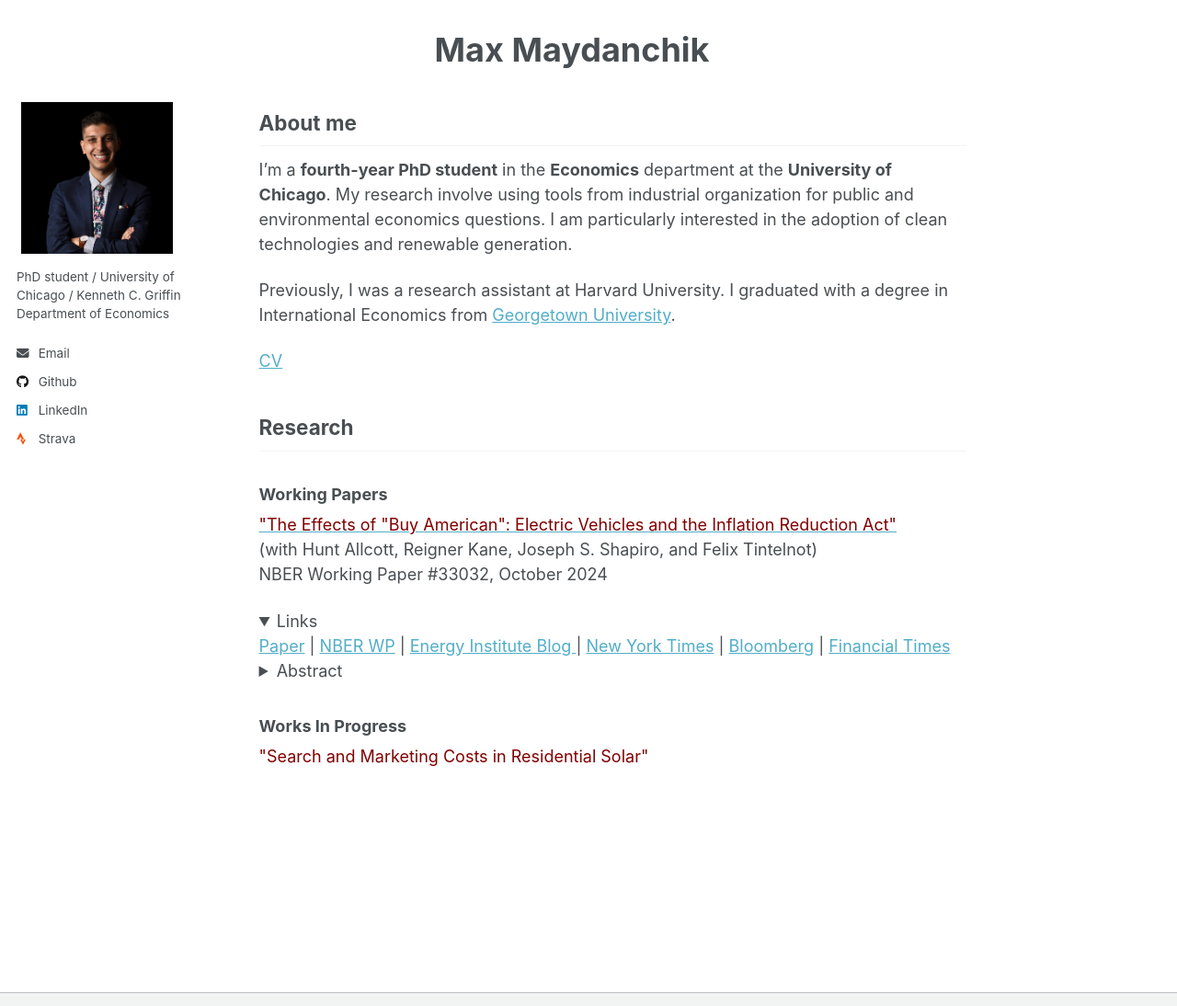
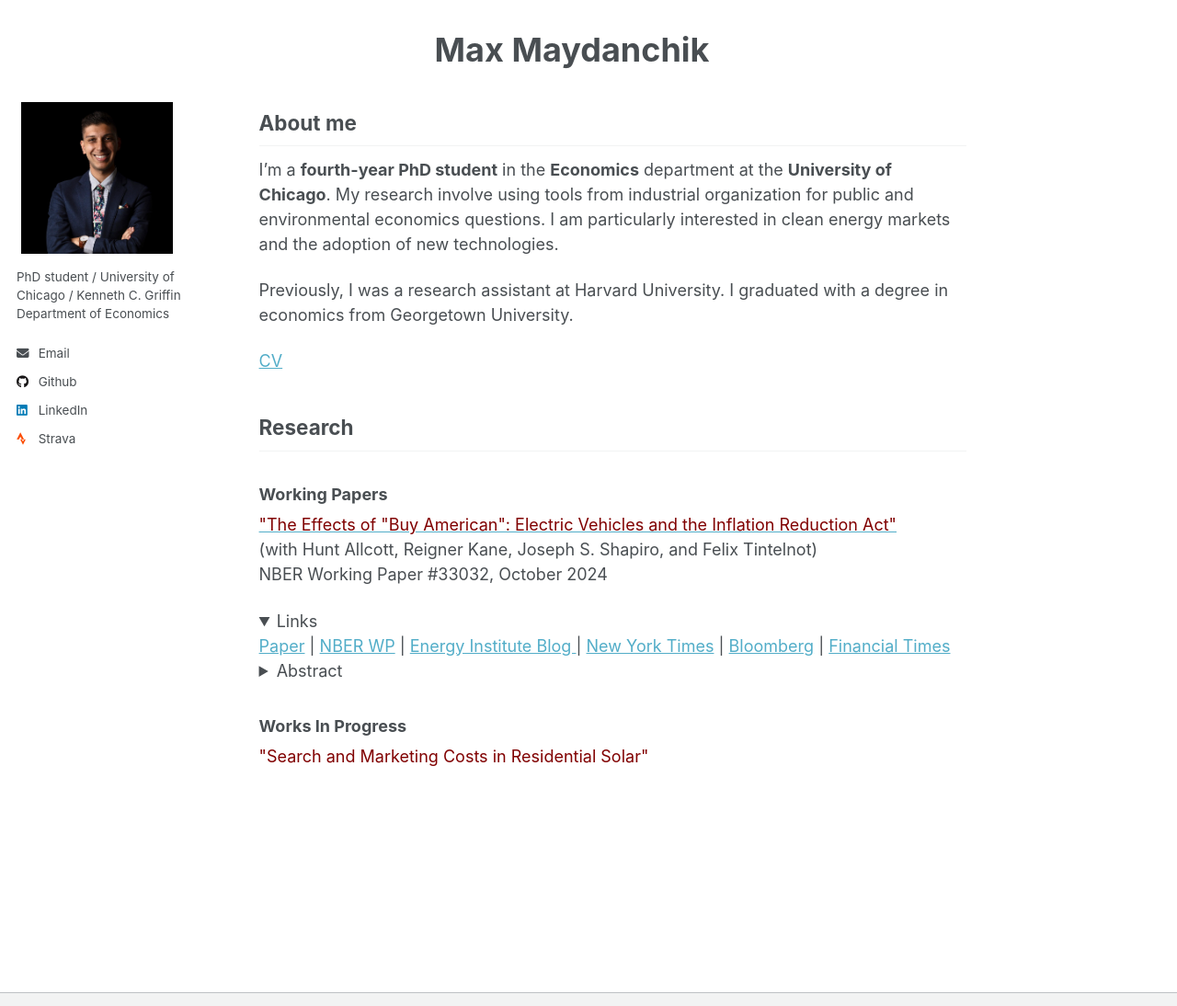
Before and after one commit to MMaydanchik/mmaydanchik.github.io, a Jekyll site: the page built from _pages/about.md, in a window 1280 px wide and 1235 px high, cut to the strip 0-1094 px from the top of the window. Shown: the whole strip at 92% size. Built offline with Jekyll 4.4.1, drawn with Linux system fonts in a browser that asks for light colours.

Commit message:
Update about.md

```diff
--- a/_pages/about.md
+++ b/_pages/about.md
@@ -11,9 +11,9 @@ redirect_from:
 </style>
 
 <h2 style="margin-top: 0;">About me</h2>
-I'm a **fourth-year PhD student** in the **Economics** department at the **University of Chicago**. My research involve using tools from industrial organization for public and environmental economics questions. I am particularly interested in the adoption of clean technologies and renewable generation.
+I'm a **fourth-year PhD student** in the **Economics** department at the **University of Chicago**. My research involve using tools from industrial organization for public and environmental economics questions. I am particularly interested in clean energy markets and the adoption of new technologies.
 
-Previously, I was a research assistant at Harvard University. I graduated with a degree in International Economics from [Georgetown University](https://www.georgetown.edu/jack-the-bulldog/).
+Previously, I was a research assistant at Harvard University. I graduated with a degree in economics from Georgetown University.
 
 <!-- I am a lifelong ([northside](https://www.youtube.com/watch?v=HOp8w2PgHlM)) Chicago sports fan, for better or for worse. -->
 
```
